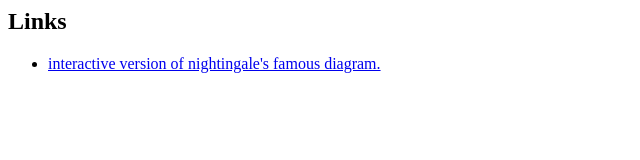
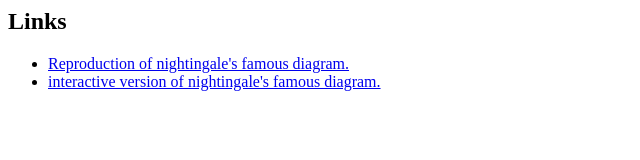
Before and after one commit to ontoligent/DS2023-binder, a plain HTML site: page docs/index.html in a window 1280 px wide. Shown: the whole page, without its empty margins (0-640 px from the left). Drawn offline with Linux system fonts and the light colour scheme.

Commit message:
Add Nightingale diagram

```diff
--- a/docs/index.html
+++ b/docs/index.html
@@ -2,5 +2,6 @@
 <h2>Links</h2>
 
 <ul>
+	<li><a href="nightingale_rose">Reproduction of  nightingale's famous diagram.</li>
 	<li><a href="nightingale/claudius-nightingale-interactive.html">interactive version of nightingale's famous diagram.</a></li>
 </ul>
```
Also changed, not shown: 1 other file.
